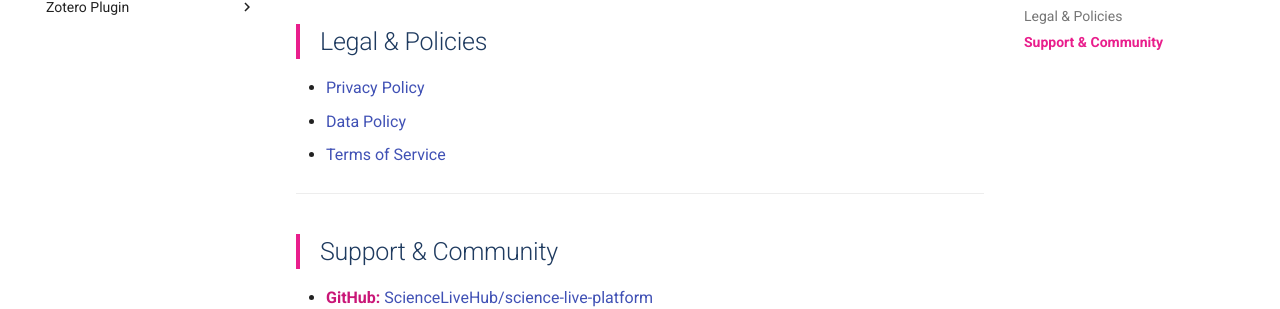
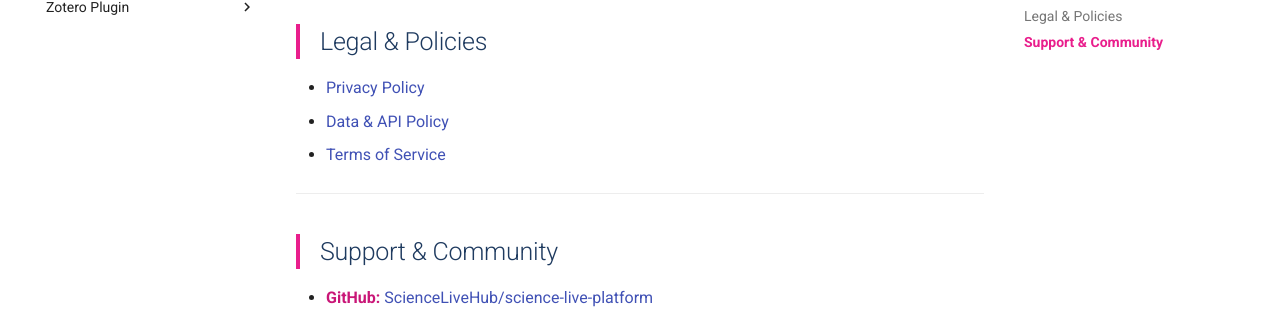
Before and after one commit to ScienceLiveHub/science-live-platform, an MkDocs documentation site: the page built from docs/index.md, in a window 1280 px wide and 900 px high, scrolled down 2414 px. Shown: the part 281-590 px from the top of the window. Built offline with MkDocs 1.6.1 and Material for MkDocs 9.7.7, drawn with Linux system fonts in a browser that asks for light colours; comment, search, counter and statistics services are not loaded.

Commit message:
fix(docs): correct policy links in documentation index
Data Policy link pointed to /data-policy which doesn't exist.
The correct URL is /policies/. Also added trailing slashes to
privacy and terms links for consistency.

Co-Authored-By: Claude Opus 4.6 (1M context) <noreply@anthropic.com>

```diff
--- a/docs/index.md
+++ b/docs/index.md
@@ -111,9 +111,9 @@ Built on proven standards and open technologies:
 
 ## Legal & Policies
 
-- [Privacy Policy](https://sciencelive4all.org/privacy)
-- [Data Policy](https://sciencelive4all.org/data-policy)
-- [Terms of Service](https://sciencelive4all.org/terms)
+- [Privacy Policy](https://sciencelive4all.org/privacy/)
+- [Data & API Policy](https://sciencelive4all.org/policies/)
+- [Terms of Service](https://sciencelive4all.org/terms/)
 
 ---
 
```
